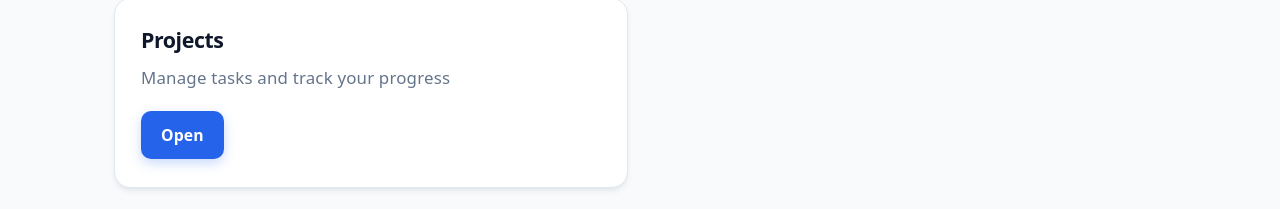
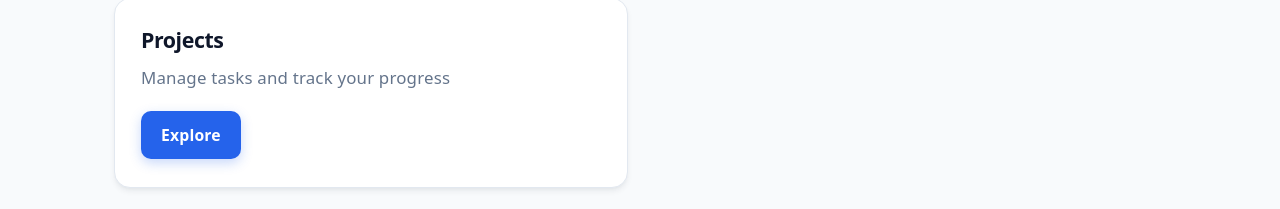
Before and after one commit to ospinaa/Zentro, a React (Vite) app: page /home in a window 1280 px wide. Shown: the part 436-645 px from the top of the page. Built offline with nearby package versions, Linux system fonts and the light colour scheme.

Commit message:
Fix/HomepageWord

```diff
--- a/src/pages/HomePage.tsx
+++ b/src/pages/HomePage.tsx
@@ -30,7 +30,7 @@ export function HomePage() {
           title="Projects"
           description="Manage tasks and track your progress"
           to="/projects"
-          ctaLabel="Open"
+          ctaLabel="Explore"
         />
       </div>
     </DashboardLayout>
```
